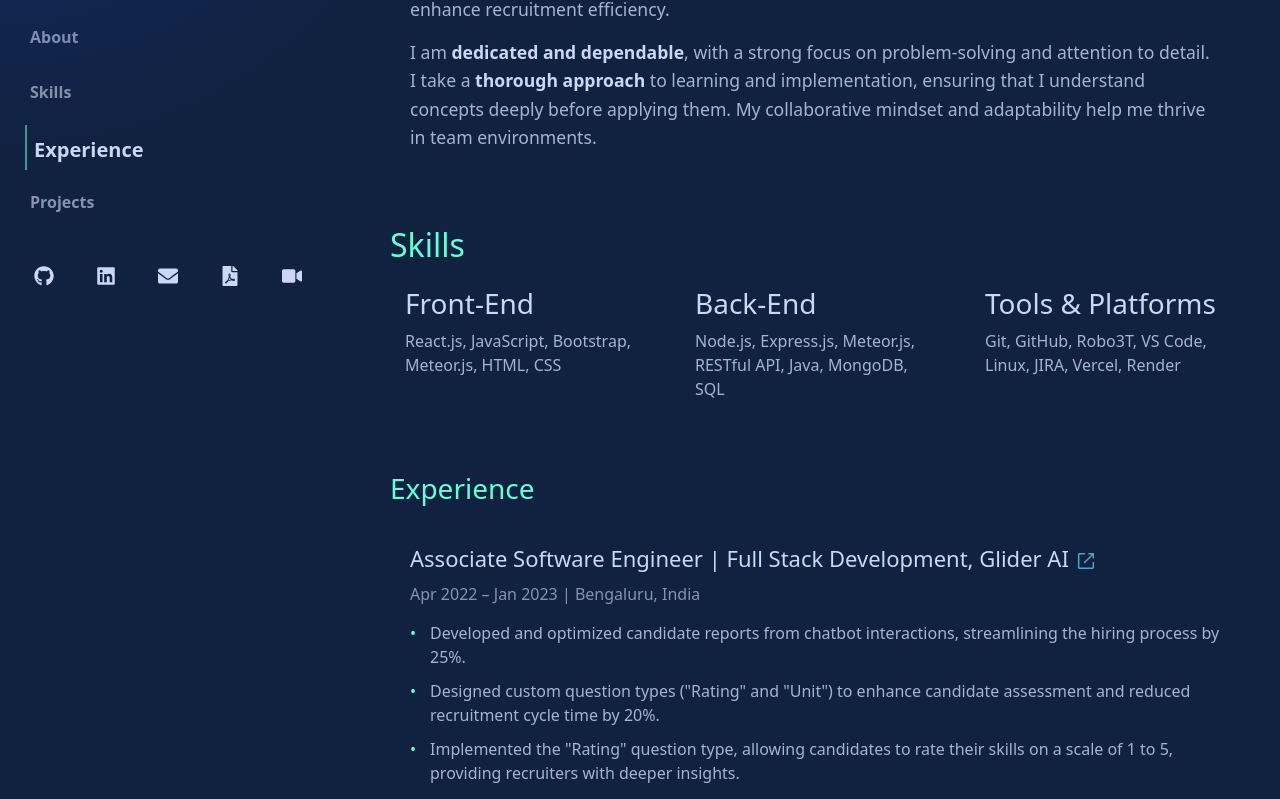
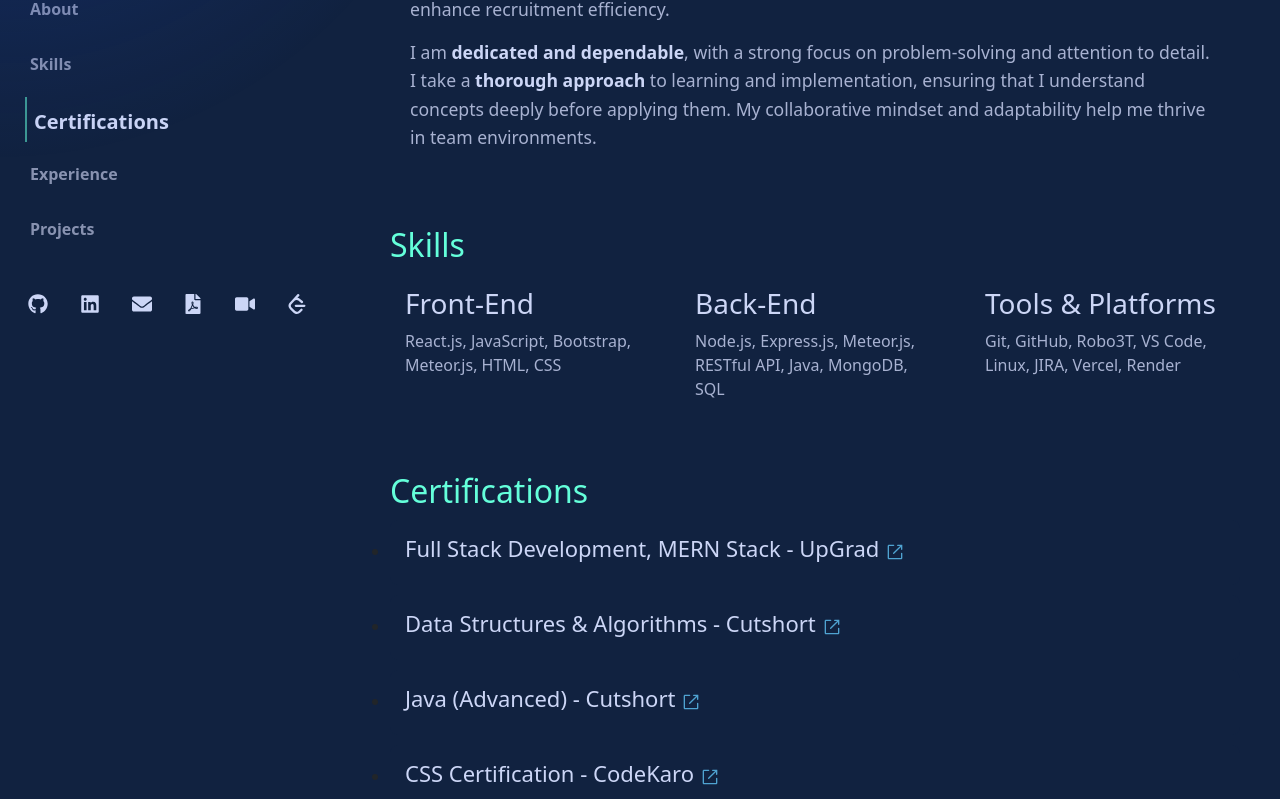
Before and after one commit to ManasaSita/my-portfolio, a React (Create React App) app: page / in a window 1280 px wide. Shown: the part 320-1119 px from the top of the page. Built offline with nearby package versions, Linux system fonts and the light colour scheme.

Commit message:
Added leetcode link and certifications

```diff
--- a/src/App.js
+++ b/src/App.js
@@ -5,6 +5,7 @@ import Skills from "./components/Skills";
 import Experience from "./components/Experience";
 import Projects from "./components/Projects";
 import "./styles/App.css";
+import Certification from "./components/Certification";
 
 const App = () => {
   const [activeSection, setActiveSection] = useState("about");
@@ -44,6 +45,7 @@ const App = () => {
       <div className="main-content">
         <div id="about" className="section"><About /></div>
         <div id="skills" className="section"><Skills /></div>
+        <div id="certification" className="section"><Certification /></div>
         <div id="experience" className="section"><Experience /></div>
         <div id="projects" className="section"><Projects /></div>
       </div>
--- /dev/null
+++ b/src/components/Certification.js
@@ -0,0 +1,52 @@
+import React from "react";
+import { RxExternalLink } from "react-icons/rx";
+import "../styles/certification.css";
+
+const certificationsData = [
+  {
+    id: 1,
+    title: "Full Stack Development, MERN Stack",
+    issuer: "UpGrad",
+    link: "https://drive.google.com/file/d/1dWCbiHO-eOG8cHdR6iTDu-oPOV4LgY0D/view"
+  },
+  {
+    id: 2,
+    title: "Data Structures & Algorithms",
+    issuer: "Cutshort",
+    link: "https://cutshort.io/certificate/107240"
+  },
+  {
+    id: 3,
+    title: "Java (Advanced)",
+    issuer: "Cutshort",
+    link: "https://cutshort.io/certificate/112611"
+  },
+  {
+    id: 4,
+    title: "CSS Certification",
+    issuer: "CodeKaro",
+    link: "https://codekaro.in/course-certificate/0b9186597aa6b880"
+  }
+];
+
+const Certification = () => {
+  return (
+    <div className="certification-container">
+      <h2>Certifications</h2>
+      <ul>
+        {certificationsData.map((cert) => (
+          <li key={cert.id} className="certification-card">
+            <h4>
+                {cert.title} - {cert.issuer} {" "}
+                <a href={cert.link} target="_blank" rel="noopener noreferrer" className="cert-link">
+                <RxExternalLink />
+                </a>
+            </h4>
+          </li>
+        ))}
+      </ul>
+    </div>
+  );
+};
+
+export default Certification;
--- a/src/components/Projects.js
+++ b/src/components/Projects.js
@@ -5,7 +5,7 @@ import { RxExternalLink } from "react-icons/rx";
 const projectsData = [
   {
     id: 1,
-    title: "Bookshelf (Mini Social Network for Book Lovers)",
+    title: "Bookshelf",
     techStack: "MERN Stack, HTML/CSS",
     apis: "GoogleBooks API, localStorage Web API",
     features: [
--- a/src/components/Sidebar.js
+++ b/src/components/Sidebar.js
@@ -1,5 +1,6 @@
 import React from "react";
 import { FaGithub, FaLinkedin, FaFilePdf, FaEnvelope, FaVideo, FaPhoneAlt } from "react-icons/fa";
+import { SiLeetcode } from "react-icons/si";
 import "../styles/sidebar.css";
 
 const Sidebar = ({ activeSection, setActiveSection }) => {
@@ -29,6 +30,13 @@ const Sidebar = ({ activeSection, setActiveSection }) => {
           Skills
         </a>
         <a
+          href="#certification"
+          className={activeSection === "certification" ? "active" : ""}
+          onClick={(e) => handleClick("certification", e)}
+        >
+          Certifications
+        </a>
+        <a
           href="#experience"
           className={activeSection === "experience" ? "active" : ""}
           onClick={(e) => handleClick("experience", e)}
@@ -44,11 +52,12 @@ const Sidebar = ({ activeSection, setActiveSection }) => {
         </a>
       </nav>
       <div className="social-links">
-        <a href="https://github.com/ManasaSita" title="GitHub Profile"><FaGithub /></a>
-        <a href="https://www.linkedin.com/in/manasa-r-935695188/" title="LinkedIn Profile"><FaLinkedin /></a>
-        <a href="mailto:maanumns04@gmail.com" title="Mail-Id"><FaEnvelope /></a>
-        <a href="https://drive.google.com/file/d/1SauEsoG2G4yu_fib8KnRoaJg_ZO-BQwd/view?usp=drive_link" title="Resume"><FaFilePdf /></a>
-        <a href="https://drive.google.com/file/d/1vZJoq4nJpvFwPblU74SgFhfeqgzfg_8H/view?usp=drive_link" title="Video Resume"><FaVideo /></a>
+        <a target="_blank" href="https://github.com/ManasaSita" title="GitHub Profile"><FaGithub /></a>
+        <a target="_blank" href="https://www.linkedin.com/in/manasa-r-935695188/" title="LinkedIn Profile"><FaLinkedin /></a>
+        <a target="_blank" href="mailto:maanumns04@gmail.com" title="Mail-Id"><FaEnvelope /></a>
+        <a target="_blank" href="https://drive.google.com/file/d/1SauEsoG2G4yu_fib8KnRoaJg_ZO-BQwd/view?usp=drive_link" title="Resume"><FaFilePdf /></a>
+        <a target="_blank" href="https://drive.google.com/file/d/1vZJoq4nJpvFwPblU74SgFhfeqgzfg_8H/view?usp=drive_link" title="Video Resume"><FaVideo /></a>
+        <a target="_blank" href="https://leetcode.com/Manasa-Sita/" title="Leet Code"><SiLeetcode /></a>
         {/* <a href="tel:+91 63645 71091" title="Phone Number"><FaPhoneAlt /></a> */}
       </div>
     </div>
--- /dev/null
+++ b/src/styles/certification.css
@@ -0,0 +1,47 @@
+.certification-container {
+  padding: 20px;
+}
+
+.certification-container h2 {
+  color: #64ffda;
+}
+
+.certification-container ul {
+    padding: 0;
+}
+
+.certification-card {
+  background: #112240;
+  padding: 15px;
+  margin: 10px 0;
+  border-radius: 8px;
+  cursor: pointer;
+  transition: background 0.3s ease-in-out;
+}
+
+.certification-card:hover {
+  background-color: #a8b2d120;
+  box-shadow: inset -2px 3px 4px 0px #a8b2d142;
+  transform: translateY(-5px);
+}
+
+.certification-card h4 {
+    font-size: 22px;
+    color: #ccd6f6;
+}
+
+.certification-details {
+  margin-top: 10px;
+  color: #ccd6f6;
+}
+
+.cert-link {
+  color: #4fa3d1;
+  text-decoration: none;
+  font-size: 20px;
+}
+
+.cert-link:hover {
+  text-decoration: underline;
+  color: #68c3e9;
+}
```
